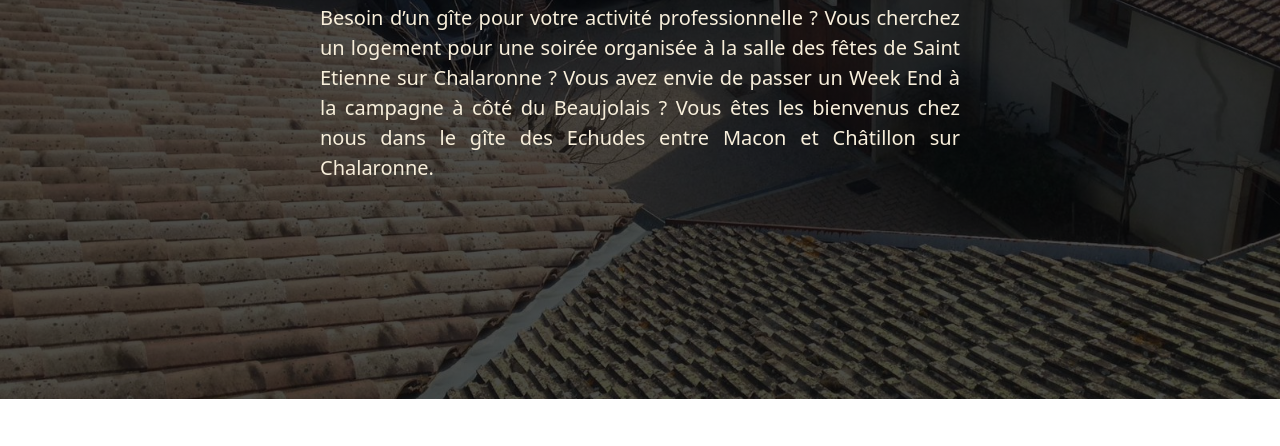
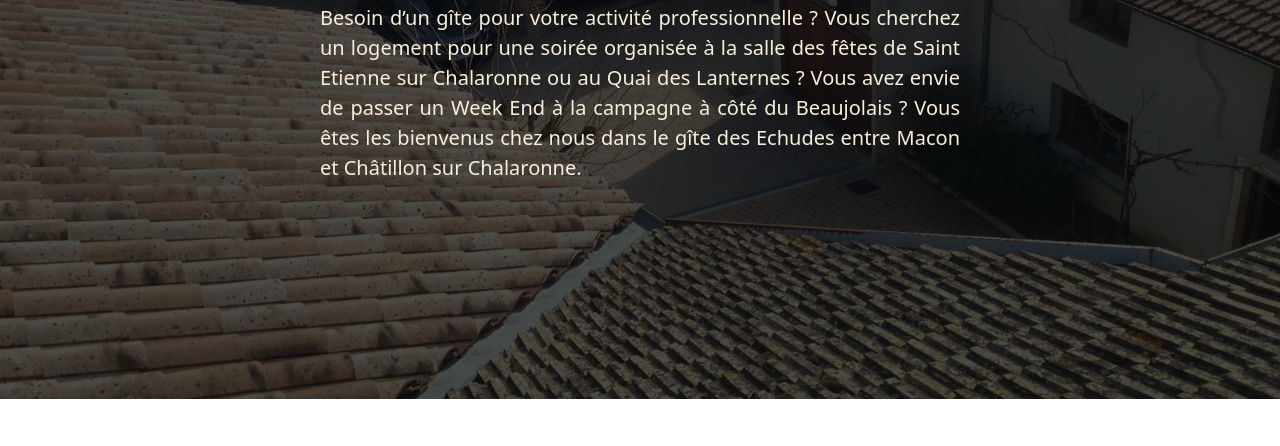
Before and after one commit to Arnaud-Lyard/gite-des-echudes, a plain HTML site: page situation.html in a window 1280 px wide. Shown: the part 301-747 px from the top of the page. Drawn offline with nearby package versions, Linux system fonts and the light colour scheme.

Commit message:
📝 Update text

```diff
--- a/situation.html
+++ b/situation.html
@@ -94,9 +94,10 @@
           <p>
             Besoin d’un gîte pour votre activité professionnelle ? Vous cherchez
             un logement pour une soirée organisée à la salle des fêtes de Saint
-            Etienne sur Chalaronne ? Vous avez envie de passer un Week End à la
-            campagne à côté du Beaujolais ? Vous êtes les bienvenus chez nous
-            dans le gîte des Echudes entre Macon et Châtillon sur Chalaronne.
+            Etienne sur Chalaronne ou au Quai des Lanternes ? Vous avez envie de
+            passer un Week End à la campagne à côté du Beaujolais ? Vous êtes
+            les bienvenus chez nous dans le gîte des Echudes entre Macon et
+            Châtillon sur Chalaronne.
           </p>
         </div>
       </div>
```
Also changed, not shown: tarifs.html (+2 -2 lines).
